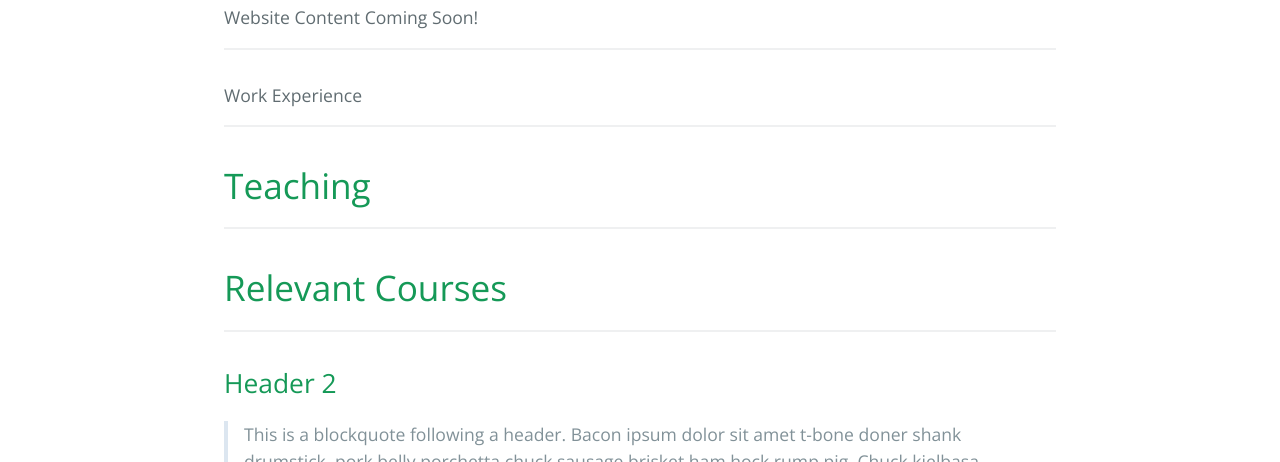
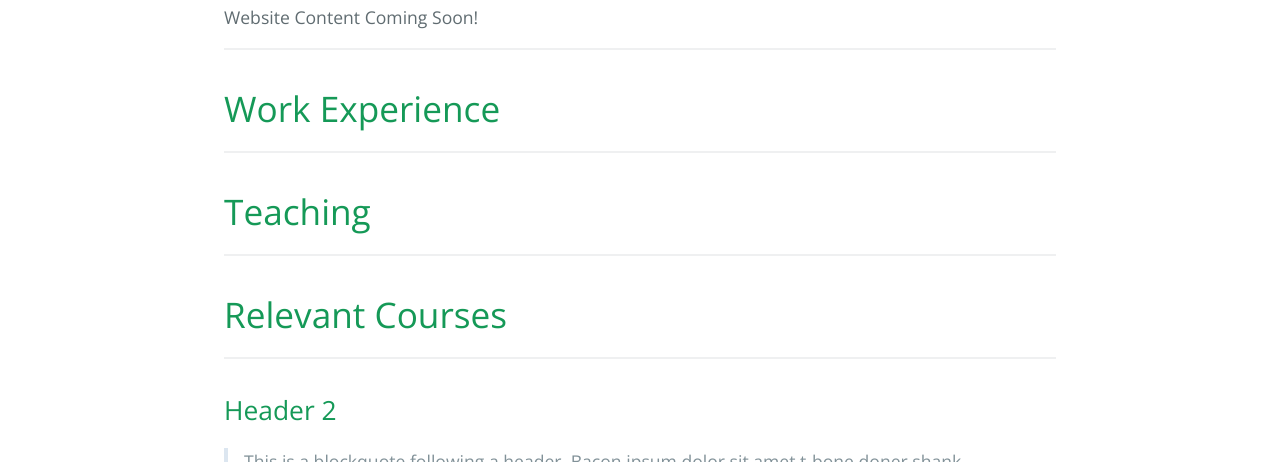
Before and after one commit to Arvgov/arvgov.github.io, a website: page index.html in a window 1280 px wide. Shown: the part 638-1100 px from the top of the page. Drawn offline with nearby package versions, Linux system fonts and the light colour scheme.

Commit message:
fixed a heading error

```diff
--- a/index.html
+++ b/index.html
@@ -28,7 +28,7 @@
       <p>Website Content Coming Soon!</p>
 
       <hr>
-      <h1></h1>
+      <h1>
         <a id="user-content-header-1" class="anchor" href="#header-1" aria-hidden="true"><span class="octicon octicon-link"></span></a>Work Experience</h1>
 
       <hr>
```
